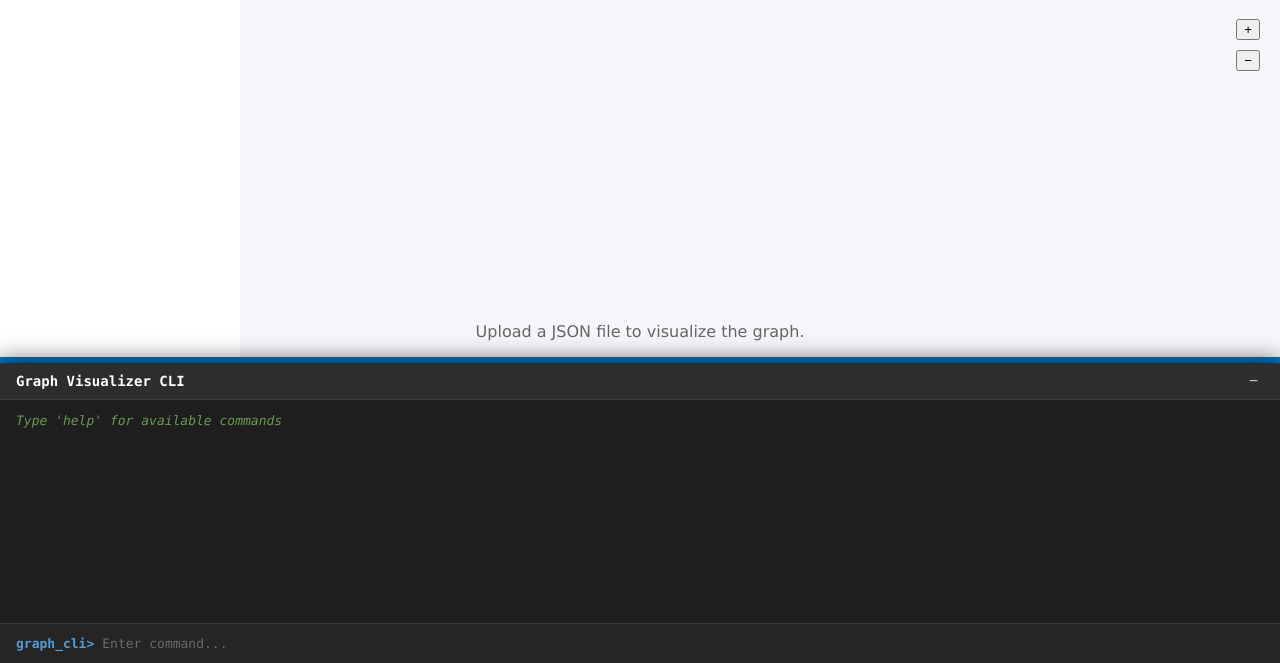
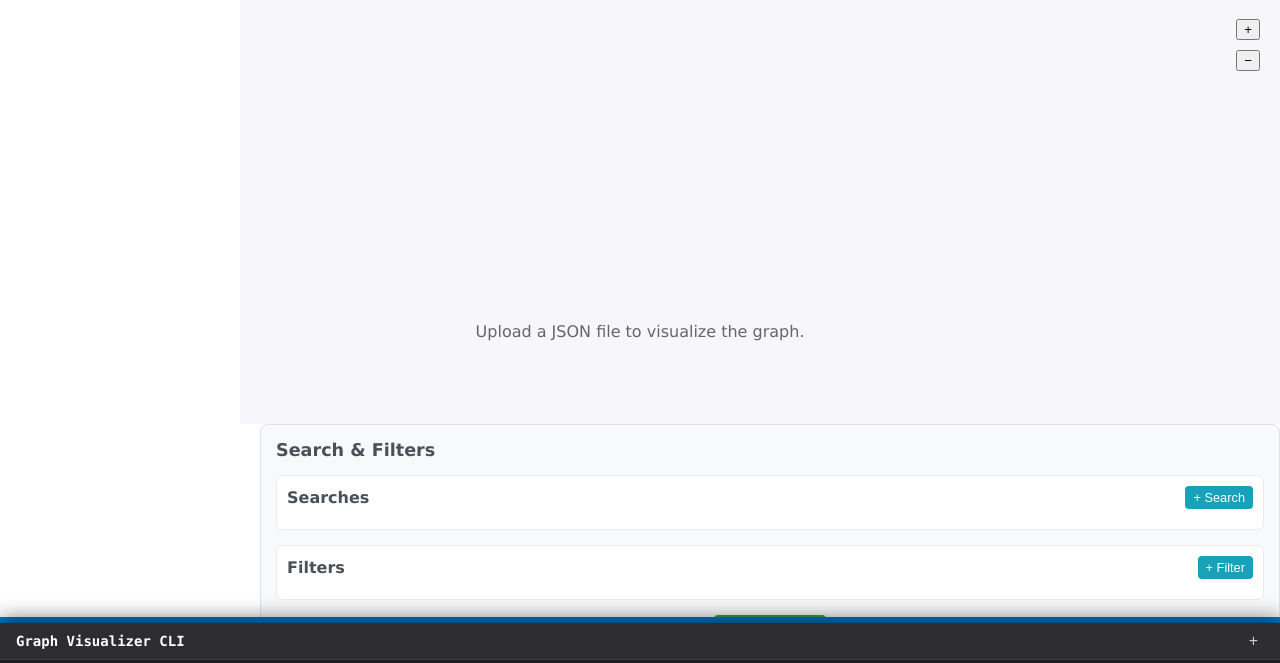
Before and after one commit to NikolaOgnjenovic/Graph-visualizer, a Django app: page / in a window 1280 px wide. Shown: the part 137-800 px from the top of the page. Run offline with Django 5.2, Linux system fonts and the light colour scheme.

Commit message:
fix initial cli view

```diff
--- a/webapp/graph_visualizer/templates/index.html
+++ b/webapp/graph_visualizer/templates/index.html
@@ -212,12 +212,12 @@
     <!-- CLI Terminal -->
     <div class="cli-terminal-wrapper">
         <div class="cli-resize-handle"></div>
-        <div class="cli-terminal" id="cli-terminal">
+        <div class="cli-terminal collapsed" id="cli-terminal">
             <div class="cli-terminal-header">
                 <span>Graph Visualizer CLI</span>
-                <button class="cli-toggle-btn" onclick="toggleCLI()">−</button>
+                <button class="cli-toggle-btn" onclick="toggleCLI()">+</button>
             </div>
-            <div class="cli-terminal-content" id="cli-terminal-content">
+            <div class="cli-terminal-content" id="cli-terminal-content" style="display: none;">
                 <div class="cli-output" id="cli-output">
                     <div class="cli-message">Type 'help' for available commands</div>
                 </div>
@@ -430,12 +430,11 @@
         }
 
         // CLI functionality
-        let cliExpanded = true;
+        let cliExpanded = false;
         const cliTerminal = document.getElementById('cli-terminal');
         const cliContent = document.getElementById('cli-terminal-content');
         const cliOutput = document.getElementById('cli-output');
         const cliInput = document.getElementById('cli-input');
-        const resizeHandle = document.querySelector('.cli-resize-handle');
 
         function toggleCLI() {
             cliExpanded = !cliExpanded;
```
